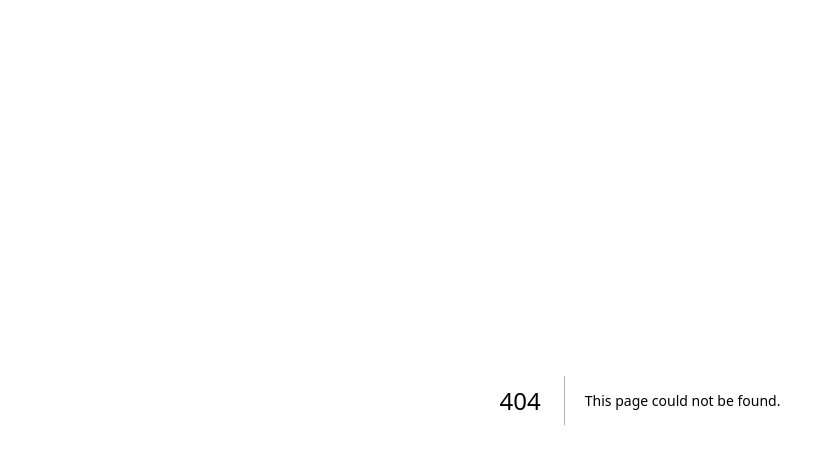
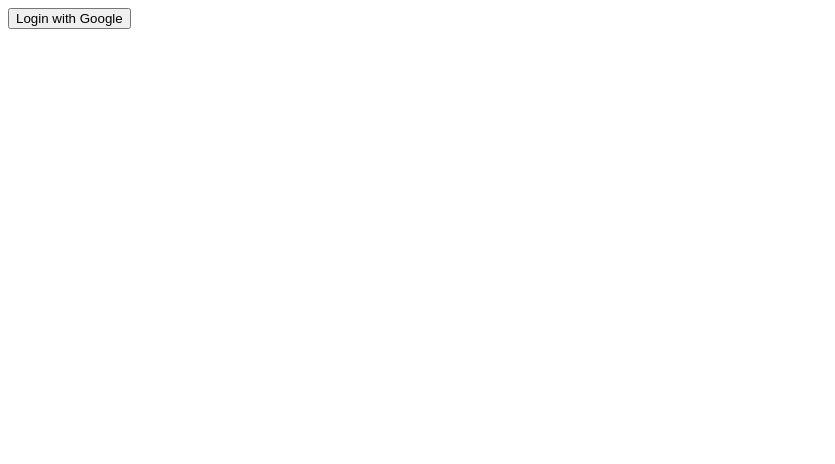
Before and after one commit to edisonprise/Pet_Venture-2, a Next.js app: page /login in a window 1280 px wide. Before the commit this address had no page. Shown: the top 464 px of the page, without its empty margins (0-835 px from the left). Built offline with nearby package versions, Linux system fonts and the light colour scheme.

Commit message:
creando archivo login y configurando loguin con google

```diff
--- /dev/null
+++ b/pages/login.jsx
@@ -0,0 +1,3 @@
+import Login from "@/app/Components/Login/Login";
+
+export default Login
--- /dev/null
+++ b/src/app/Components/Login/Login.jsx
@@ -0,0 +1,22 @@
+import { GoogleAuthProvider, signInWithPopup } from "firebase/auth";
+import { auth } from "../../Firebase/firebaseConfig";
+export default function Login() {
+  const handlerOnClick = async () => {
+    const googleProvider = new GoogleAuthProvider();
+    await signInWithGoogle(googleProvider);
+
+    async function signInWithGoogle(googleProvider) {
+      try {
+        const res = await signInWithPopup(auth, googleProvider);
+        console.log(res);
+      } catch (error) {
+        console.error(error);
+      }
+    }
+  };
+  return (
+    <div>
+      <button onClick={handlerOnClick}> Login with Google </button>
+    </div>
+  );
+}
--- a/src/app/components/NavBar/NavBar.jsx
+++ b/src/app/components/NavBar/NavBar.jsx
@@ -22,6 +22,9 @@ const Navbar = () => {
           <li>
             <Link href="/formulario">Crear Producto</Link>
           </li>
+          <li>
+            <Link href="/login">Login</Link>
+          </li>
         </ul>
       </div>
     </div>
--- a/src/app/firebase/firebaseConfig.js
+++ b/src/app/firebase/firebaseConfig.js
@@ -1,5 +1,5 @@
 import { initializeApp } from "firebase/app";
-
+import { getAuth } from "firebase/auth";
 import { addDoc, collection, getDocs, getFirestore } from "firebase/firestore";
 
 const firebaseConfig = {
@@ -12,6 +12,7 @@ const firebaseConfig = {
 };
 const app = initializeApp(firebaseConfig);
 const db = getFirestore(app);
+export const auth = getAuth(app);
 
 export const getAllProducts = async () => {
   const querySnapshot = await getDocs(collection(db, "productos"));
```
